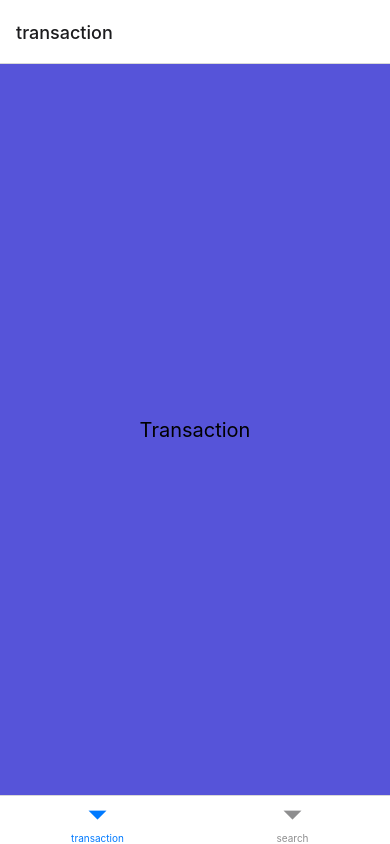
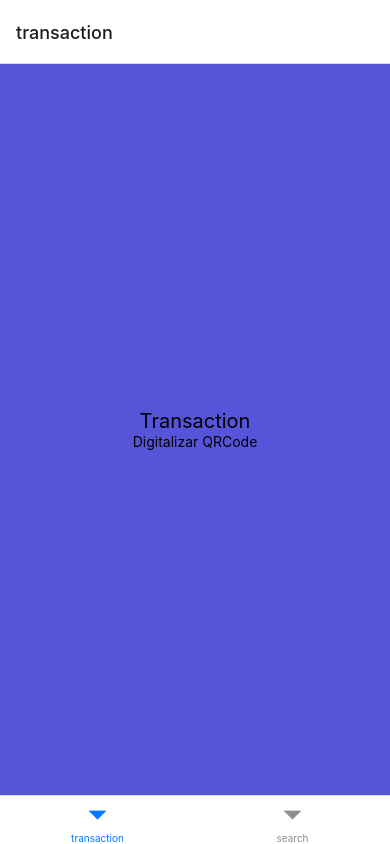
Before and after one commit to profAndreaFranca/E-library, a React Native app: screen /transaction in a window 390 px wide. Built offline with nearby package versions, Linux system fonts and the light colour scheme.

Commit message:
Criado GetCameraPermissions

```diff
--- a/package.json
+++ b/package.json
@@ -20,7 +20,9 @@
     "react-native-reanimated": "~3.3.0",
     "react-native-safe-area-context": "4.6.3",
     "react-native-screens": "~3.22.0",
-    "yarn": "^1.22.21"
+    "yarn": "^1.22.21",
+    "expo-barcode-scanner": "~12.5.3",
+    "expo-permissions": "~14.2.1"
   },
   "devDependencies": {
     "@babel/core": "^7.20.0"
--- a/screens/transaction.js
+++ b/screens/transaction.js
@@ -1,14 +1,40 @@
 import React from "react";
-import { Text, View, StyleSheet } from "react-native";
+import { Text, View, StyleSheet, TouchableOpacity } from "react-native";
+import { BarCodeScanner } from "expo-barcode-scanner";
+import * as Permissions from "expo-permissions"
 
 
 export default class Transaction extends React.Component{
+    constructor(){
+        super()
+        this.state ={
+            domState: "normal", //estado de modo
+            hasCameraPermissions: null, //verifica se tem permissão para usar a camera
+            scanned:false, //ja fez o scanner ou não
+            scannerData:"", //receber o dado escaneado
+        }
+    }
+
+    getCameraPermission = async (donState) => {
+        const {status} = await Permissions.askAsync(Permissions.CAMERA)
+
+        this.setState({
+            hasCameraPermissions: status == "granted",
+            donState:donState,
+            scanned:false
+        })
+    }
     render(){
         return(
             <View style={styles.container}>
                 <Text style={{fontSize:20}}>
                     Transaction
                 </Text>
+                <TouchableOpacity
+                    onPress={()=> this.getCameraPermission("scanner")}
+                >
+                    <Text>Digitalizar QRCode</Text>
+                </TouchableOpacity>
             </View>
         )
     }
```
Also changed, not shown: 1 other file (tests, documents, lock files or other folders).
